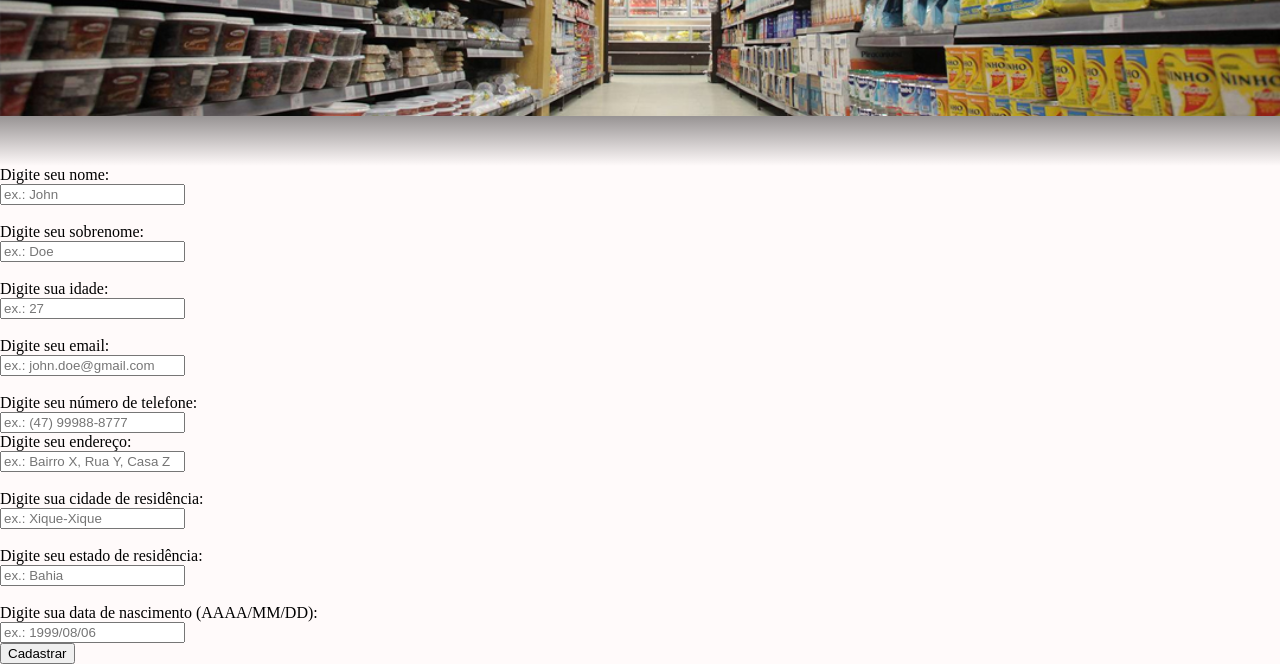
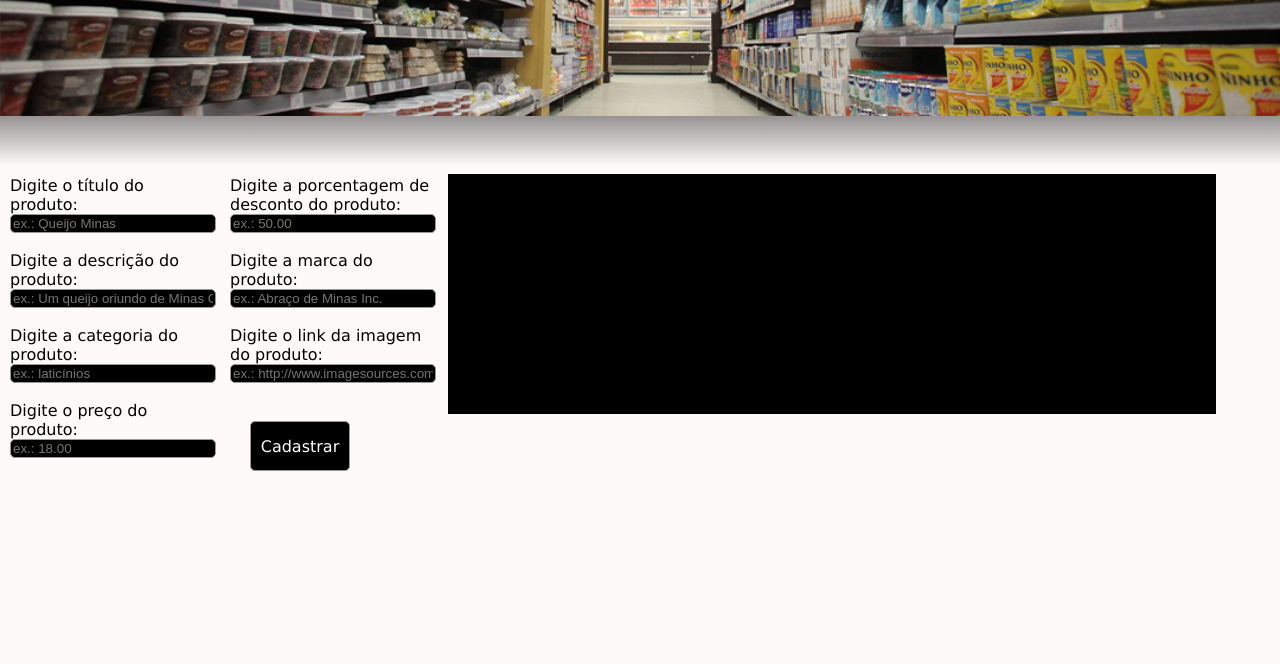
Before and after one commit to FranVen02/projeto-final-modelagem, a plain HTML site: page front/produtos/produtoCadastrar.html in a window 1280 px wide. Shown: the part 284-948 px from the top of the page. After the commit the page ends 850 px from the top, so only its background shows below. Drawn offline with Linux system fonts and the light colour scheme.

Commit message:
smol html update

```diff
--- a/front/produtos/produtoCadastrar.html
+++ b/front/produtos/produtoCadastrar.html
@@ -29,70 +29,62 @@
 
             <div class="container">
 
-                <label for="firstName">Digite seu nome: </label>
+                <label for="title">Digite o título do produto: </label>
                 <br>
-                <input type="text" id="firstName" placeholder="ex.: John">
+                <input type="text" id="title" placeholder="ex.: Queijo Minas">
 
                 <br>
                 <br>
 
-                <label for="lastName">Digite seu sobrenome: </label>
+                <label for="description">Digite a descrição do produto: </label>
                 <br>
-                <input type="text" id="lastName" placeholder="ex.: Doe">
+                <input type="text" id="description" placeholder="ex.: Um queijo oriundo de Minas Gerais">
 
                 <br>
                 <br>
 
-                <label for="age">Digite sua idade: </label>
+                <label for="category">Digite a categoria do produto: </label>
                 <br>
-                <input type="text" id="age" placeholder="ex.: 27">
+                <input type="text" id="category" placeholder="ex.: laticínios">
 
                 <br>
                 <br>
 
-                <label for="email">Digite seu email: </label>
+                <label for="price">Digite o preço do produto: </label>
                 <br>
-                <input type="text" id="email" placeholder="ex.: john.doe@gmail.com">
+                <input type="text" id="price" placeholder="ex.: 18.00">
 
                 <br>
                 <br>
-
-                <label for="phone">Digite seu número de telefone: </label>
-                <br>
-                <input type="text" id="phone" placeholder="ex.: (47) 99988-8777">
 
             </div>
             <div class="container">
 
 
-                <label for="address">Digite seu endereço: </label>
+                <label for="discountPercentage">Digite a porcentagem de desconto do produto: </label>
                 <br>
-                <input type="text" id="address" placeholder="ex.: Bairro X, Rua Y, Casa Z">
+                <input type="text" id="discountPercentage" placeholder="ex.: 50.00">
 
                 <br>
                 <br>
 
-                <label for="city">Digite sua cidade de residência: </label>
+                <label for="brand">Digite a marca do produto: </label>
                 <br>
-                <input type="text" id="city" placeholder="ex.: Xique-Xique">
+                <input type="text" id="brand" placeholder="ex.: Abraço de Minas Inc.">
 
                 <br>
                 <br>
 
-                <label for="state">Digite seu estado de residência: </label>
+                <label for="thumbnail">Digite o link da imagem do produto: </label>
                 <br>
-                <input type="text" id="state" placeholder="ex.: Bahia">
+                <input type="text" id="thumbnail" placeholder="ex.: http://www.imagesources.com">
 
                 <br>
                 <br>
 
-                <label for="birthDate">Digite sua data de nascimento (AAAA/MM/DD): </label>
-                <br>
-                <input type="text" id="birthDate" placeholder="ex.: 1999/08/06">
+                <button type="submit" id="btnCadastrar">Cadastrar</button>
 
             </div>
-
-            <button type="submit" id="btnCadastrar">Cadastrar</button>
 
         </form>
 
--- a/front/produtos/produtoStyle.css
+++ b/front/produtos/produtoStyle.css
@@ -38,6 +38,23 @@ body{
     width:100vw;
     height:50vh;
     background-color: snow;
+}input{
+    background-color: black;
+    border: solid 1px rgb(153, 153, 153);
+    border-radius: 5px;
+    width:200px;
+    color:white
+}button{
+    background-color: black;
+    font: normal 1rem verdana;
+    border: solid 1px rgb(153, 153, 153);
+    border-radius: 5px;
+    color:white;
+    height:50px;
+    width:100px;
+    margin: 20px 0 0 20px
+}label{
+    font: normal 1rem verdana
 }footer{
     width:100vw;
     height:20vh;
@@ -49,6 +66,12 @@ body{
 #fade{
     height:50px;
     background-image: linear-gradient(rgb(151, 147, 147), snow);
+}#res{
+    background-color: black;
+    width:60vw;
+    height: 30vh;
+    float:right;
+    margin: 1vh 5vw 0 0;
 }
 
 /* Classes */
@@ -74,4 +97,9 @@ body{
     background-color: black;
     color:white;
     transition: 0.3s;
+}.container{
+    margin:10px;
+    width:200px;
+    height: fit-content;
+    float:left;
 }
--- a/front/usuarios/usuarioStyle.css
+++ b/front/usuarios/usuarioStyle.css
@@ -52,7 +52,7 @@ body{
     color:white;
     height:50px;
     width:100px;
-    margin: 20px 0 0 20px
+    margin: 20px 0 0 20px;
 }label{
     font: normal 1rem verdana
 }footer{
```
